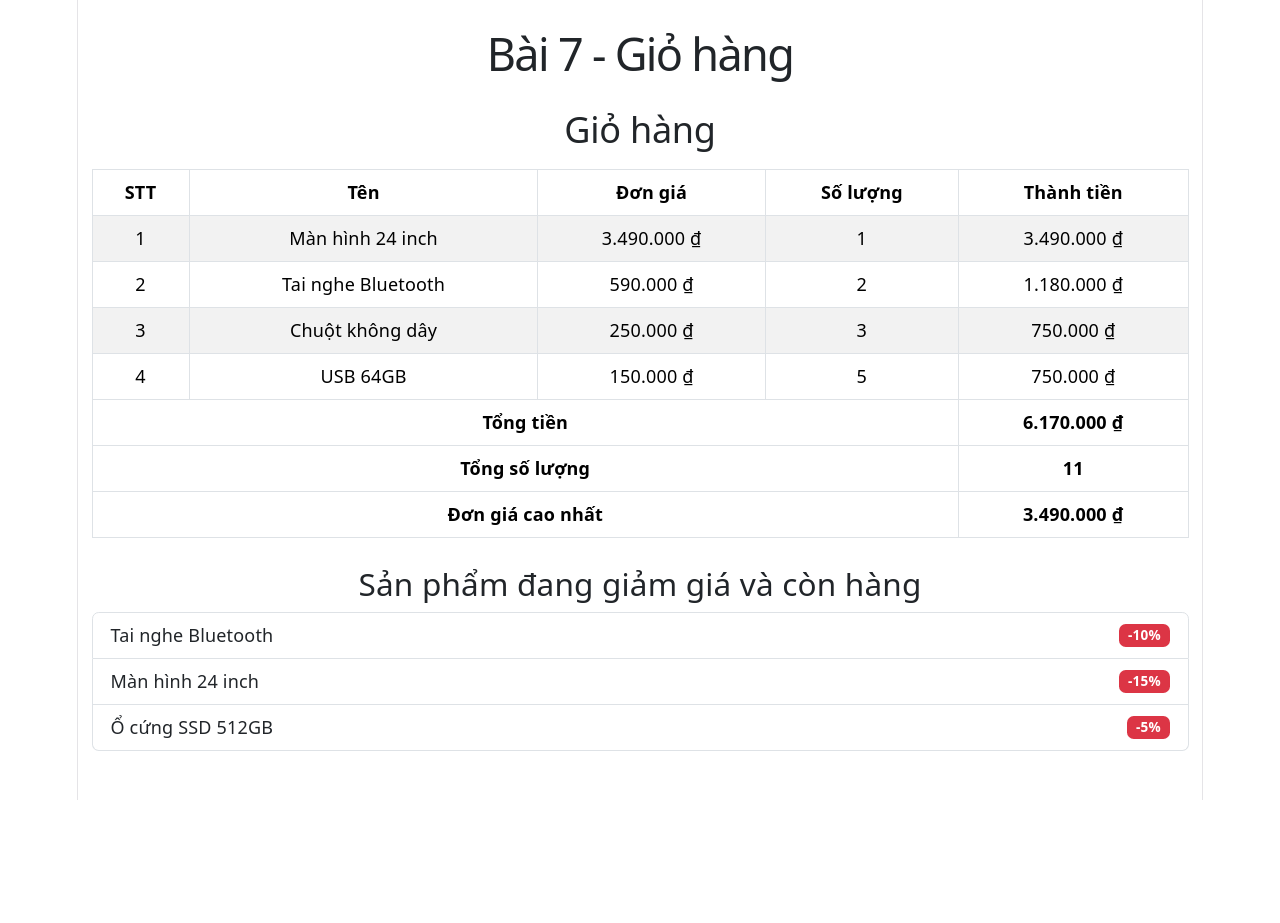
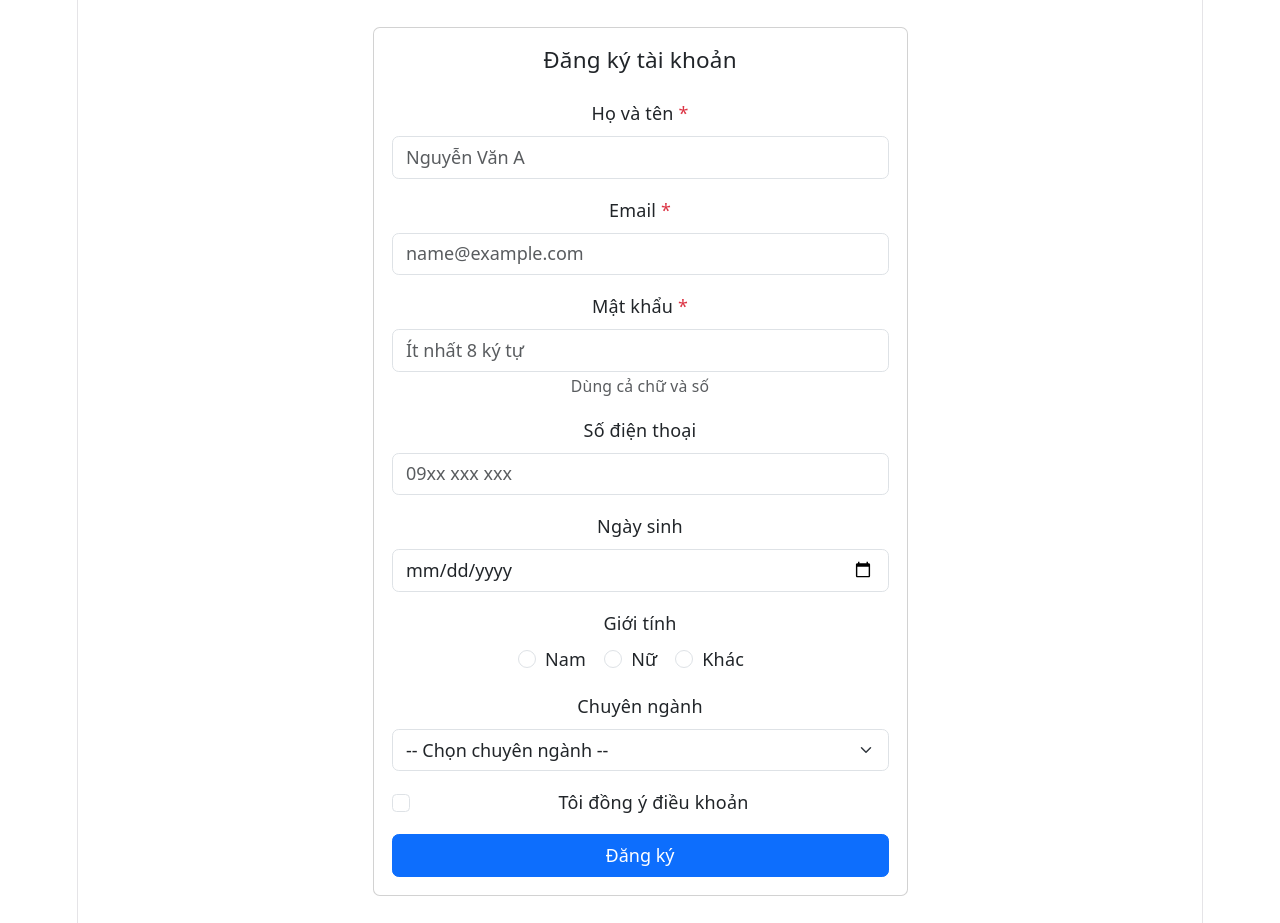
Before and after one commit to nguyenkimanhduy811-DN/FER202_FA26_NguyenKimAnhDuy, a React (Vite) app in the folder Slot5/baitap-es6-lab2-2/: page / in a window 1280 px wide. Before the commit the page ends 800 px from the top, so only its background shows below. Built offline with nearby package versions, Linux system fonts and the light colour scheme.

Commit message:
feat(RegisterForm): bai 8 config form spread map

```diff
--- a/Slot5/baitap-es6-lab2-2/src/App.jsx
+++ b/Slot5/baitap-es6-lab2-2/src/App.jsx
@@ -1,12 +1,10 @@
-import CartTable from './components/CartTable';
+import RegisterForm from './components/RegisterForm';
 import 'bootstrap/dist/css/bootstrap.min.css';
 
 function App() {
   return (
     <div className="container my-4">
-      <h1 className="mb-4">Bài 7 - Giỏ hàng</h1>
-
-      <CartTable />
+      <RegisterForm />
     </div>
   );
 }
--- /dev/null
+++ b/Slot5/baitap-es6-lab2-2/src/components/RegisterForm.jsx
@@ -0,0 +1,94 @@
+import Form from 'react-bootstrap/Form';
+import Card from 'react-bootstrap/Card';
+import Row from 'react-bootstrap/Row';
+import Col from 'react-bootstrap/Col';
+
+import InputField from './InputField';
+import AppButton from './AppButton';
+
+import {
+  fields,
+  genders,
+  majors
+} from '../data/registerConfig';
+
+const RegisterForm = () => {
+  return (
+    <Row className="justify-content-center">
+      <Col md={6}>
+        <Card>
+          <Card.Body>
+            <Card.Title className="mb-4">
+              Đăng ký tài khoản
+            </Card.Title>
+
+            <Form
+              onSubmit={(event) =>
+                event.preventDefault()
+              }
+            >
+              {fields.map((field) => (
+                <InputField
+                  key={field.id}
+                  {...field}
+                />
+              ))}
+
+              <Form.Group className="mb-3">
+                <Form.Label>
+                  Giới tính
+                </Form.Label>
+
+                <div>
+                  {genders.map((gender) => (
+                    <Form.Check
+                      inline
+                      key={gender}
+                      type="radio"
+                      name="gender"
+                      id={`gender-${gender}`}
+                      label={gender}
+                    />
+                  ))}
+                </div>
+              </Form.Group>
+
+              <Form.Group className="mb-3">
+                <Form.Label>
+                  Chuyên ngành
+                </Form.Label>
+
+                <Form.Select>
+                  <option>
+                    -- Chọn chuyên ngành --
+                  </option>
+
+                  {majors.map((major) => (
+                    <option key={major}>
+                      {major}
+                    </option>
+                  ))}
+                </Form.Select>
+              </Form.Group>
+
+              <Form.Check
+                className="mb-3"
+                type="checkbox"
+                label="Tôi đồng ý điều khoản"
+              />
+
+              <AppButton
+                type="submit"
+                className="w-100"
+              >
+                Đăng ký
+              </AppButton>
+            </Form>
+          </Card.Body>
+        </Card>
+      </Col>
+    </Row>
+  );
+};
+
+export default RegisterForm;
--- /dev/null
+++ b/Slot5/baitap-es6-lab2-2/src/data/registerConfig.js
@@ -0,0 +1,47 @@
+export const fields = [
+  {
+    id: 'fullName',
+    label: 'Họ và tên',
+    type: 'text',
+    placeholder: 'Nguyễn Văn A',
+    required: true
+  },
+  {
+    id: 'email',
+    label: 'Email',
+    type: 'email',
+    placeholder: 'name@example.com',
+    required: true
+  },
+  {
+    id: 'password',
+    label: 'Mật khẩu',
+    type: 'password',
+    placeholder: 'Ít nhất 8 ký tự',
+    required: true,
+    helpText: 'Dùng cả chữ và số'
+  },
+  {
+    id: 'phone',
+    label: 'Số điện thoại',
+    type: 'tel',
+    placeholder: '09xx xxx xxx'
+  },
+  {
+    id: 'birthday',
+    label: 'Ngày sinh',
+    type: 'date'
+  }
+];
+
+export const genders = [
+  'Nam',
+  'Nữ',
+  'Khác'
+];
+
+export const majors = [
+  'Software Engineering',
+  'Artificial Intelligence',
+  'Digital Marketing'
+];
```
